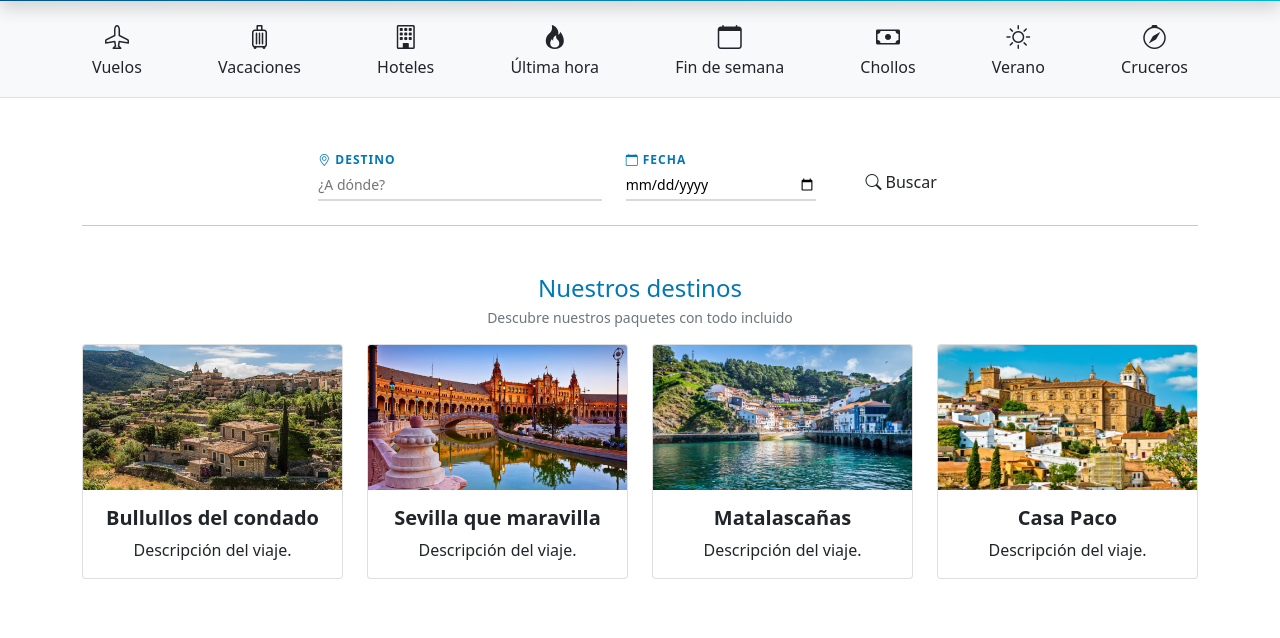
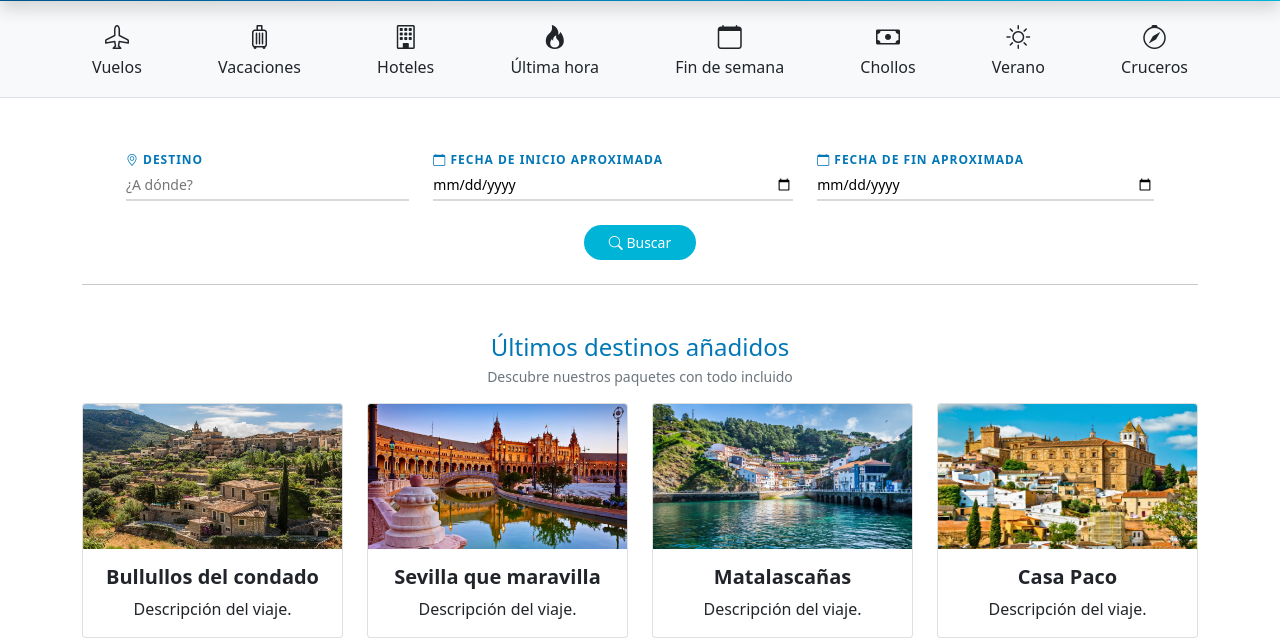
Before and after one commit to auroraaviz/turistea-agencia-viajes, a PHP site: page / in a window 1280 px wide. Shown: the part 479-1117 px from the top of the page. Before the commit the page ends 1058 px from the top, so only its background shows below. Run offline with PHP 8.4, Linux system fonts and the light colour scheme.

Commit message:
Mejora de filtros

```diff
--- a/frontend/css/header.css
+++ b/frontend/css/header.css
@@ -46,3 +46,41 @@
 .slider-placeholder.bg-coral {
   background: linear-gradient(135deg, #ff6b6b, #ee6c4d, #f4845f);
 }
+
+.btn-buscar {
+    background-color: #00B4D8;
+    color: white;
+    font-size: 14px;
+    transition: background-color 0.3s ease;
+}
+
+.btn-buscar:hover {
+    background-color: #0077B6;
+    color: white;
+}
+
+.filtro-label {
+    color: #0077B6;
+    font-weight: 600;
+    font-size: 12px;
+    letter-spacing: 1px;
+    text-transform: uppercase;
+}
+
+.filtro-input {
+    border: none;
+    border-bottom: 2px solid #D9D9D9;
+    outline: none;
+    width: 100%;
+    padding: 4px 0;
+    font-size: 14px;
+    background: transparent;
+}
+
+.seccion-titulo {
+    color: #0077B6;
+}
+
+.seccion-subtitulo {
+    font-size: 14px;
+}
--- /dev/null
+++ b/frontend/js/filtros/filtros.js
@@ -0,0 +1,68 @@
+//esperar que el documento esté cargado
+document.addEventListener('DOMContentLoaded', function() {
+
+    const btnBuscar = document.querySelector('.btn-buscar');
+    btnBuscar.addEventListener('click', function() {
+
+        //Recoge los valores de los inputs
+        const destino = document.getElementById('filtro-destino').value.trim();
+        const fechaInicioInput = document.getElementById('fecha-inicio').value;
+        const fechaFinInput = document.getElementById('fecha-fin').value;
+
+        //Aplica margen de +/- 7 dias
+        let fechaInicioFinal = null;
+        let fechaFinFinal = null;
+
+        //fecha de inicio -7 dias
+        if (fechaInicioInput) {
+            const fecha = new Date (fechaInicioInput);
+            fecha.setDate(fecha.getDate() - 7);
+            fechaInicioFinal = fecha;
+        }
+
+        //fecha de fin +7 dias
+        if (fechaFinInput) {
+            const fecha = new Date (fechaFinInput);
+            fecha.setDate(fecha.getDate() + 7);
+            fechaFinFinal = fecha;
+        }
+
+        //Recoge todas las tarjetas de paquetes
+        const paquetes = document.querySelectorAll('.card');
+
+        paquetes.forEach(function (paquete) {
+
+            let mostrar = true;
+
+            //Filtro por destino
+            const titulo = paquete.querySelector('.card-title');
+            if (destino && titulo) {
+                if (!titulo.textContent.toLowerCase().includes(destino.toLowerCase())) {
+                    mostrar = false;
+                }
+            }
+
+            //Filtro por fechas
+            const fechaInicioPaquete = paquete.dataset.fechaInicio;
+            const fechaFinPaquete = paquete.dataset.fechaFin;
+
+
+            if(fechaInicioFinal && fechaInicioPaquete) {
+                const fechaPaquete = new Date(fechaInicioPaquete);
+                if (fechaPaquete < fechaInicioFinal) {
+                    mostrar = false;
+                }
+            }
+
+            if (fechaFinFinal && fechaFinPaquete) {
+                const fechaPaquete = new Date(fechaFinPaquete);
+                if (fechaPaquete > fechaFinFinal) {
+                    mostrar = false;
+                }
+            }
+
+            //Mostrar u ocultar el paquete
+            paquete.closest('.col-12').style.display = mostrar ? '' : 'none';
+        });
+    });
+});
--- a/index.html
+++ b/index.html
@@ -229,57 +229,26 @@
         >
           <!-- Destino -->
           <div style="min-width: 140px">
-            <label
-              style="
-                color: #0077b6;
-                font-weight: 600;
-                font-size: 12px;
-                letter-spacing: 1px;
-                text-transform: uppercase;
-              "
-            >
+            <label class="filtro-label">
                 <i class="bi bi-geo-alt"></i> Destino
             </label>
-            <input
-              type="text"
-              placeholder="¿A dónde?"
-              style="
-                border: none;
-                border-bottom: 2px solid #d9d9d9;
-                outline: none;
-                width: 100%;
-                padding: 4px 0;
-                font-size: 14px;
-                background: transparent;
-              "
-            />
+             <input type="text" id="filtro-destino" placeholder="¿A dónde?" class="filtro-input"/>
           </div>
 
-          <!-- Fecha -->
+          <!-- Fecha inicio-->
             <div style="min-width: 140px">
-            <label
-              style="
-                color: #0077b6;
-                font-weight: 600;
-                font-size: 12px;
-                letter-spacing: 1px;
-                text-transform: uppercase;
-              "
-            >
-              <i class="bi bi-calendar"></i> Fecha
+                <label class="filtro-label">
+                    <i class="bi bi-calendar"></i> Fecha de inicio aproximada
                 </label>
-            <input
-              type="date"
-              style="
-                border: none;
-                border-bottom: 2px solid #d9d9d9;
-                outline: none;
-                width: 100%;
-                padding: 4px 0;
-                font-size: 14px;
-                background: transparent;
-              "
-            />
+                <input type="date" id="fecha-inicio" class="filtro-input"/>
+            </div>
+
+          <!-- Fecha fin-->
+          <div style="min-width: 140px">
+              <label class="filtro-label">
+                  <i class="bi bi-calendar"></i> Fecha de fin aproximada
+              </label>
+              <input type="date" id="fecha-fin" class="filtro-input"/>
             </div>
 
           <!-- Botón -->
@@ -288,17 +257,18 @@
                     <i class="bi bi-search"></i> Buscar
                 </button>
             </div>
+
         </div>
     </div>
-      <hr style="border-color: #d9d9d9; margin-top: 24px" />
+    <hr style="border-color: #d9d9d9; margin-top: 24px"/>
 </div>
 
     <!--Paquetes de viajes-->
     <div class="container mt-5 mb-3 text-center">
-      <h4 class="font-weight-bold mb-1" style="color: #0077b6">
-        Nuestros destinos
+      <h4 class="font-weight-bold mb-1 seccion-titulo">
+        Últimos destinos añadidos
       </h4>
-      <p class="text-muted mb-0" style="font-size: 14px">
+      <p class="text-muted mb-0 seccion-subtitulo">
         Descubre nuestros paquetes con todo incluido
       </p>
     </div>
@@ -306,7 +276,9 @@
     <div class="container text-center mt-2">
       <div class="row g-4">
         <div class="col-12 col-md-6 col-lg-3">
-          <div class="card h-100">
+          <div class="card h-100"
+                data-fecha-inicio="2026-09-11"
+                data-fecha-fin="2026-09-13">
             <div class="ratio ratio-16x9">
               <img
                 src="./frontend/assets/img/1.jpg"
@@ -322,7 +294,9 @@
         </div>
 
         <div class="col-12 col-md-6 col-lg-3">
-          <div class="card h-100">
+          <div class="card h-100"
+                data-fecha-inicio="2026-11-04"
+                data-fecha-fin="2026-11-08">
             <div class="ratio ratio-16x9">
               <img
                 src="./frontend/assets/img/2.jpg"
@@ -338,7 +312,9 @@
         </div>
 
         <div class="col-12 col-md-6 col-lg-3">
-          <div class="card h-100">
+           <div class="card h-100"
+                data-fecha-inicio="2026-08-18"
+                data-fecha-fin="2026-08-23">
             <div class="ratio ratio-16x9">
               <img
                 src="./frontend/assets/img/3.jpg"
@@ -354,7 +330,9 @@
         </div>
 
         <div class="col-12 col-md-6 col-lg-3">
-          <div class="card h-100">
+          <div class="card h-100"
+                data-fecha-inicio="2026-12-20"
+                data-fecha-fin="2026-12-27">
             <div class="ratio ratio-16x9">
               <img
                 src="./frontend/assets/img/4.jpg"
@@ -372,5 +350,7 @@
     </div>
 
     <script src="./frontend/js/bootstrap.bundle.min.js"></script>
+    <script src="./frontend/js/filtros/filtros.js"></script>
+
   </body>
 </html>
```
Lines whose indentation alone changed are shown as unchanged.
